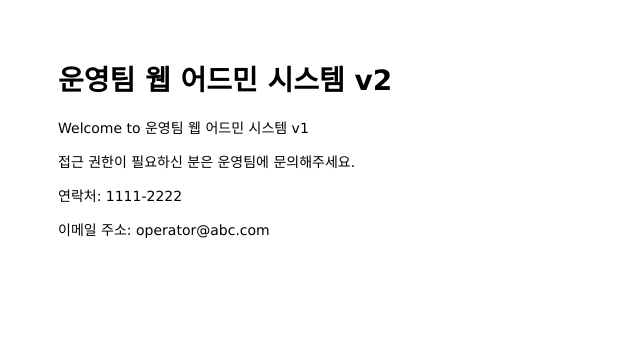
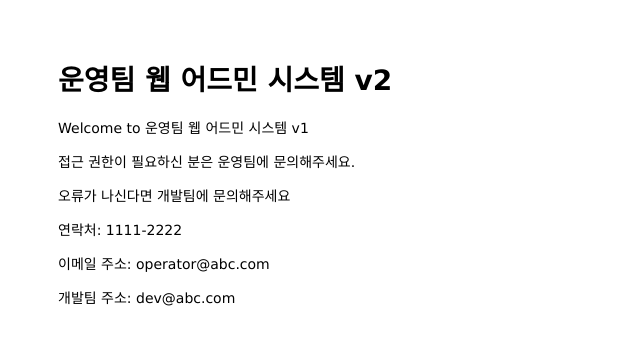
Before and after one commit to rachel-taling/git-github-demo, a website: page public/index.html in a window 1280 px wide. Shown: the whole page, without its empty margins (0-640 px from the left). Drawn offline with Linux system fonts and the light colour scheme.

Commit message:
Change cotent in main page

```diff
--- a/public/index.html
+++ b/public/index.html
@@ -8,10 +8,12 @@
     <h1>운영팀 웹 어드민 시스템 v2</h1>
     <p>Welcome to 운영팀 웹 어드민 시스템 v1</p>
     <p>접근 권한이 필요하신 분은 운영팀에 문의해주세요.</p>
+    <p>오류가 나신다면 개발팀에 문의해주세요</p>
   </body>
 
   <footer>
     <p>연락처: 1111-2222</p>
     <p>이메일 주소: operator@abc.com</p>
+    <p>개발팀 주소: dev@abc.com</p>
   </footer>
 </html>
```
